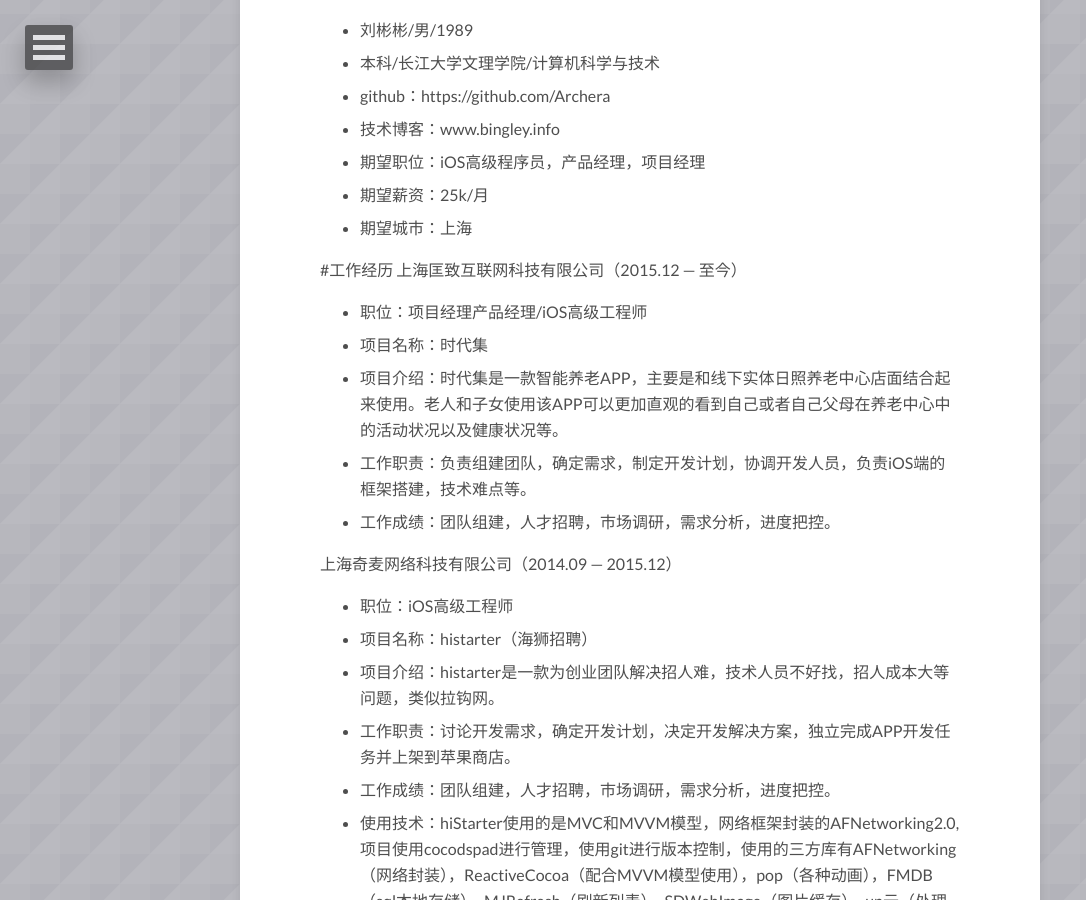
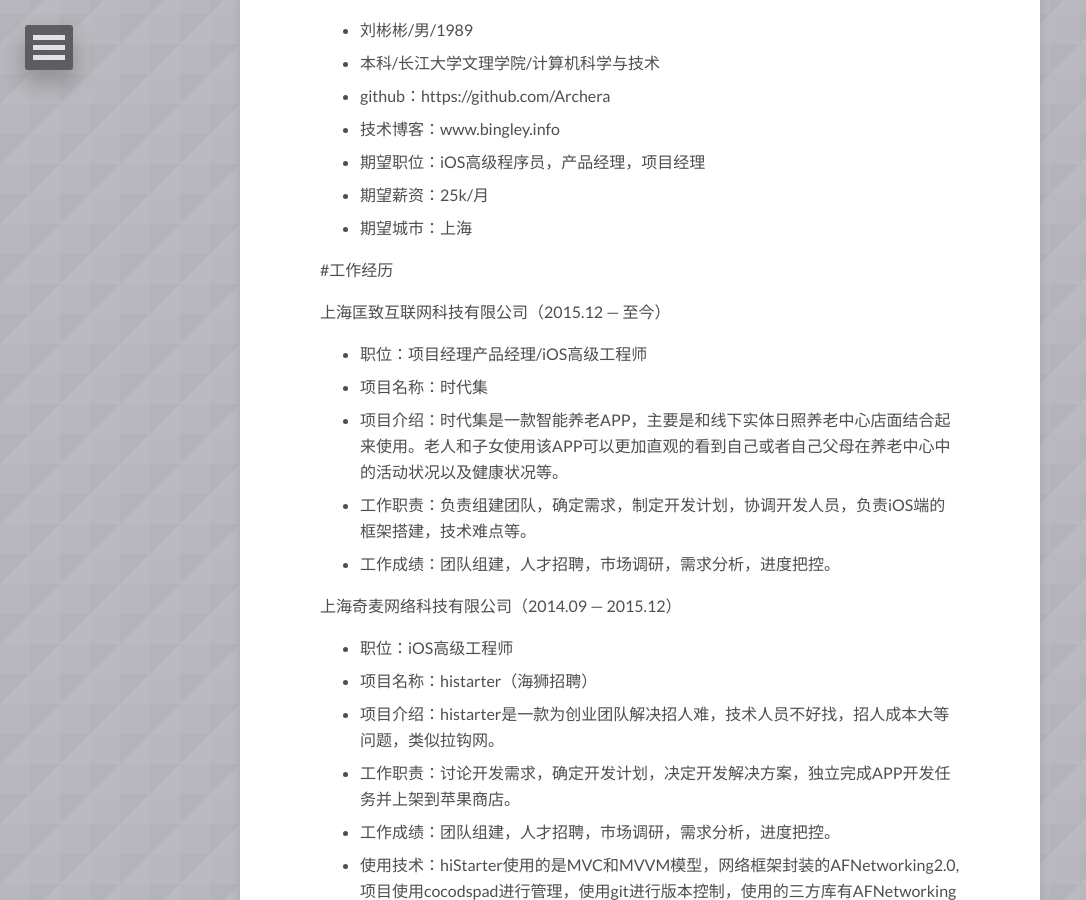
Before and after one commit to Archera/bingley, a Jekyll site: the page built from _posts/2016-11-07-resume.md, in a window 1280 px wide and 900 px high, scrolled down 496 px. Shown: the whole window, without its empty margins (0-1086 px from the left). Built offline with Jekyll 4.4.1, drawn with Linux system fonts in a browser that asks for light colours; nearby versions of some CDN libraries; some of the changed lines change nothing that is shown.

Commit message:
修改了些语法错误

```diff
--- a/_posts/2016-11-07-resume.md
+++ b/_posts/2016-11-07-resume.md
@@ -7,11 +7,13 @@
   background: triangular.png
 ---
 #联系方式
+
 - 手机：18502119632
 - Email：1062454152@qq.com
 - QQ：1062454152
 
 #个人信息
+
 - 刘彬彬/男/1989
 - 本科/长江大学文理学院/计算机科学与技术
 - github：https://github.com/Archera
@@ -21,6 +23,7 @@
 - 期望城市：上海
 
 #工作经历
+
 上海匡致互联网科技有限公司（2015.12 — 至今）
 
 - 职位：项目经理产品经理/iOS高级工程师
@@ -61,4 +64,4 @@
 
 - 该公司工作成绩：按进度完成项目开发，攻克项目技术难点，为公司培训新人
 
-![测试图片](/images/to/3953273590_704e3899d5_m.jpg)
+![图片丢失](images/3953273590_704e3899d5_m.jpg)
```
